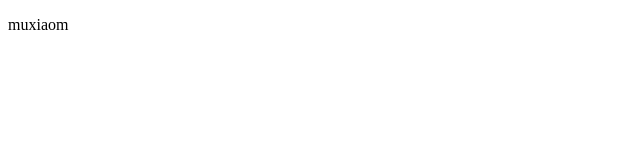
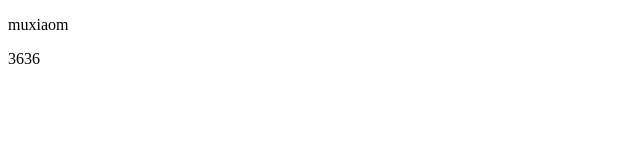
Before and after one commit to xiaomei02012019/project75-2, a plain HTML site: page 1/mxm.html in a window 1280 px wide. Shown: the full height of the page, 0-640 px from the left. Drawn offline with Linux system fonts and the light colour scheme.

Commit message:
基本结构2

```diff
--- a/1/mxm.html
+++ b/1/mxm.html
@@ -8,5 +8,6 @@
 </head>
 <body>
     <p>muxiaom</p>
+    <p>3636</p>
 </body>
 </html>
```
